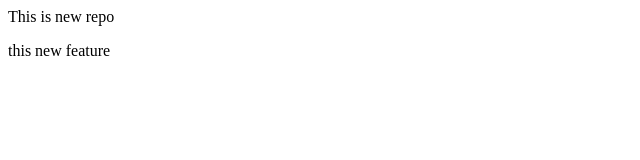
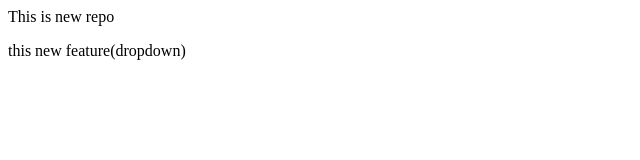
Before and after one commit to Codingg-master/local-repo, a plain HTML site: page index.html in a window 1280 px wide. Shown: the full height of the page, 0-640 px from the left. Drawn offline with Linux system fonts and the light colour scheme.

Commit message:
add dropdown

```diff
--- a/index.html
+++ b/index.html
@@ -1,2 +1,2 @@
 <p>This is new repo</p>
-<p>this new feature</p>
+<p>this new feature(dropdown)</p>
```
